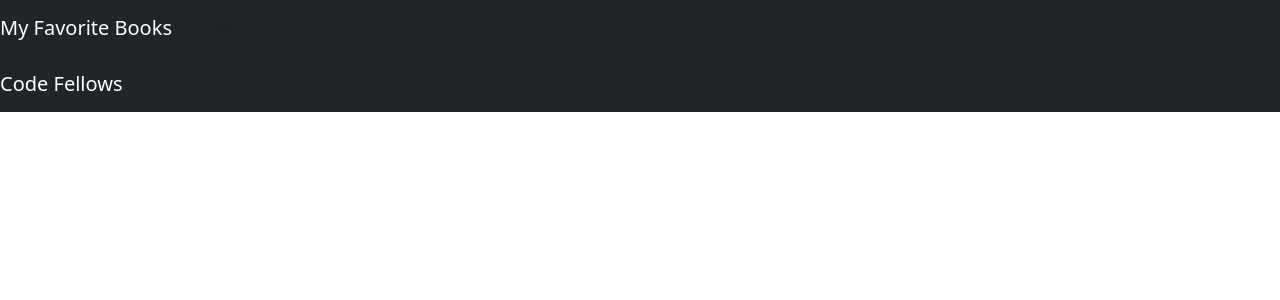
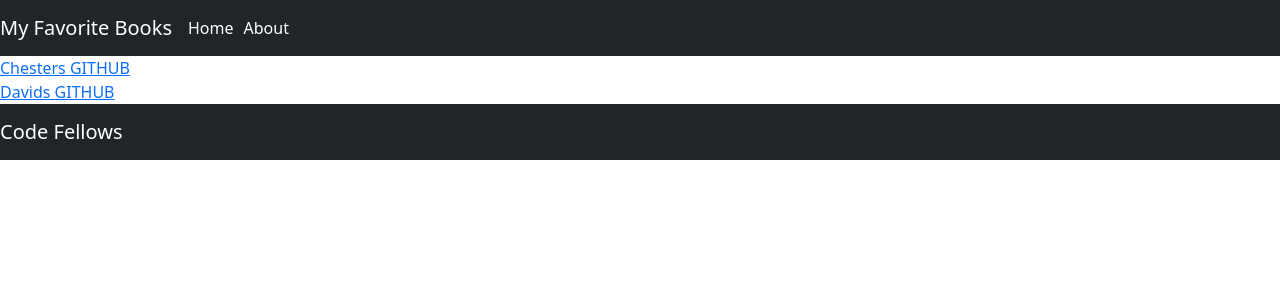
Before and after one commit to Arkuris/can-of-books-frontend, a React (Vite) app: page /About in a window 1280 px wide. Shown: the top 300 px of the page. Built offline with nearby package versions, Linux system fonts and the light colour scheme.

Commit message:
added aboot us, made text white so you can see it lol

```diff
--- a/src/About.jsx
+++ b/src/About.jsx
@@ -4,8 +4,20 @@ class Profile extends Component {
 
   render() {
     /* TODO: render information about the developers */
-    return <p>Profile page coming soon</p>
-  }
+    return (
+        <>
+        <div>
+          <a href="https://github.com/cleecoloma">
+            Chesters GITHUB
+          </a>
+        </div>
+        <div>
+          <a href="https://github.com/Arkuris">
+            Davids GITHUB
+          </a>
+        </div>
+        </>
+    )}
 }
 
 export default Profile;
--- a/src/App.jsx
+++ b/src/App.jsx
@@ -2,6 +2,7 @@ import React from 'react';
 import Header from './Components/Header';
 import Footer from './Components/Footer';
 import BestBooks from './Components/BestBooks';
+import About from './About'
 import 'bootstrap/dist/css/bootstrap.min.css';
 import {
   BrowserRouter as Router,
@@ -22,7 +23,11 @@ class App extends React.Component {
               element={<BestBooks />}
             >
             </Route>
-            {/* PLACEHOLDER: add a route with a path of '/about' that renders the `About` component */}
+            <Route
+              exact path="/About"
+              element={<About />}
+            >
+            </Route>
           </Routes>
           <Footer />
         </Router>
--- a/src/Components/Header.jsx
+++ b/src/Components/Header.jsx
@@ -7,8 +7,9 @@ class Header extends React.Component {
     return (
       <Navbar collapseOnSelect expand="lg" bg="dark" variant="dark">
         <Navbar.Brand>My Favorite Books</Navbar.Brand>
-        <NavItem><Link to="/" className="nav-link">Home</Link></NavItem>
+        <NavItem style={{color:'white', marginRight:'10px'}}><Link to="/" className="nav-link">Home</Link></NavItem>
         {/* PLACEHOLDER: render a navigation link to the about page */}
+        <NavItem style={{color:'white', marginRight:'10px'}}><Link to="/About" className="nav-link">About</Link></NavItem>
       </Navbar>
     )
   }
```
